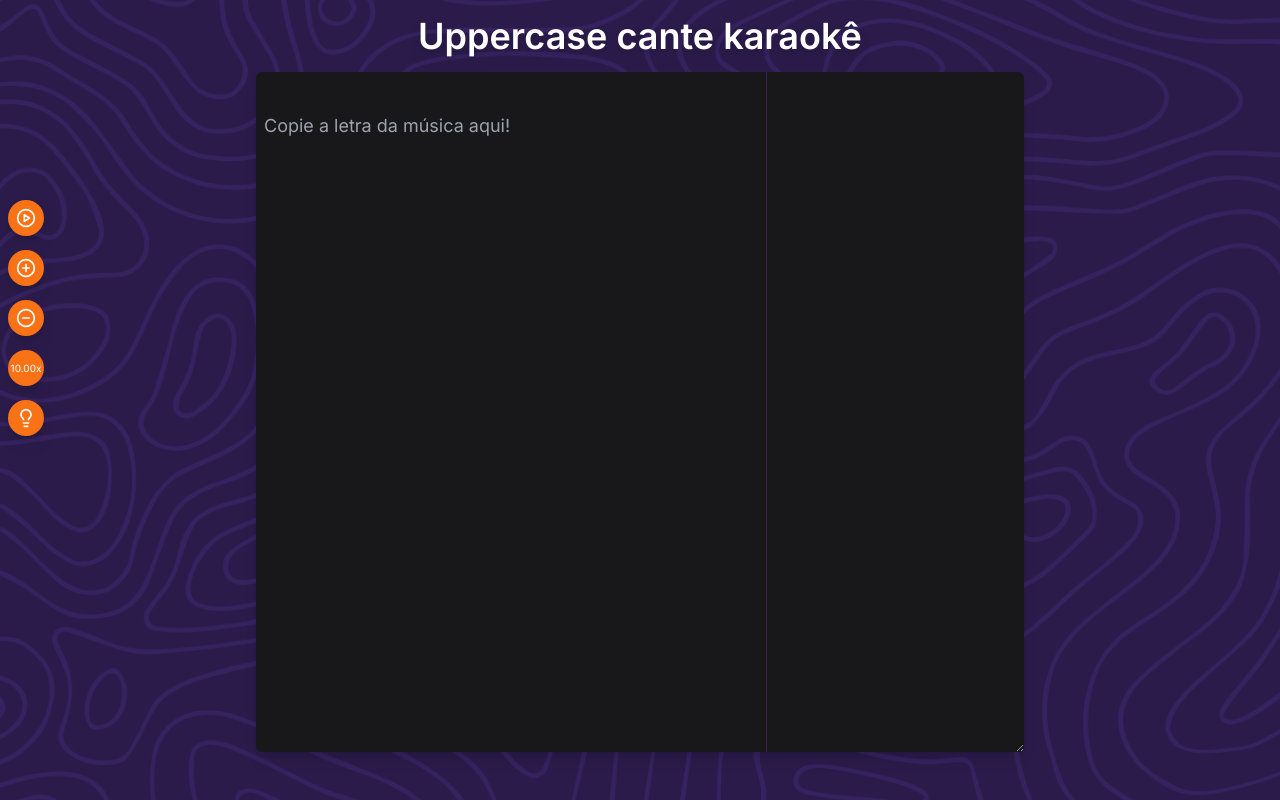
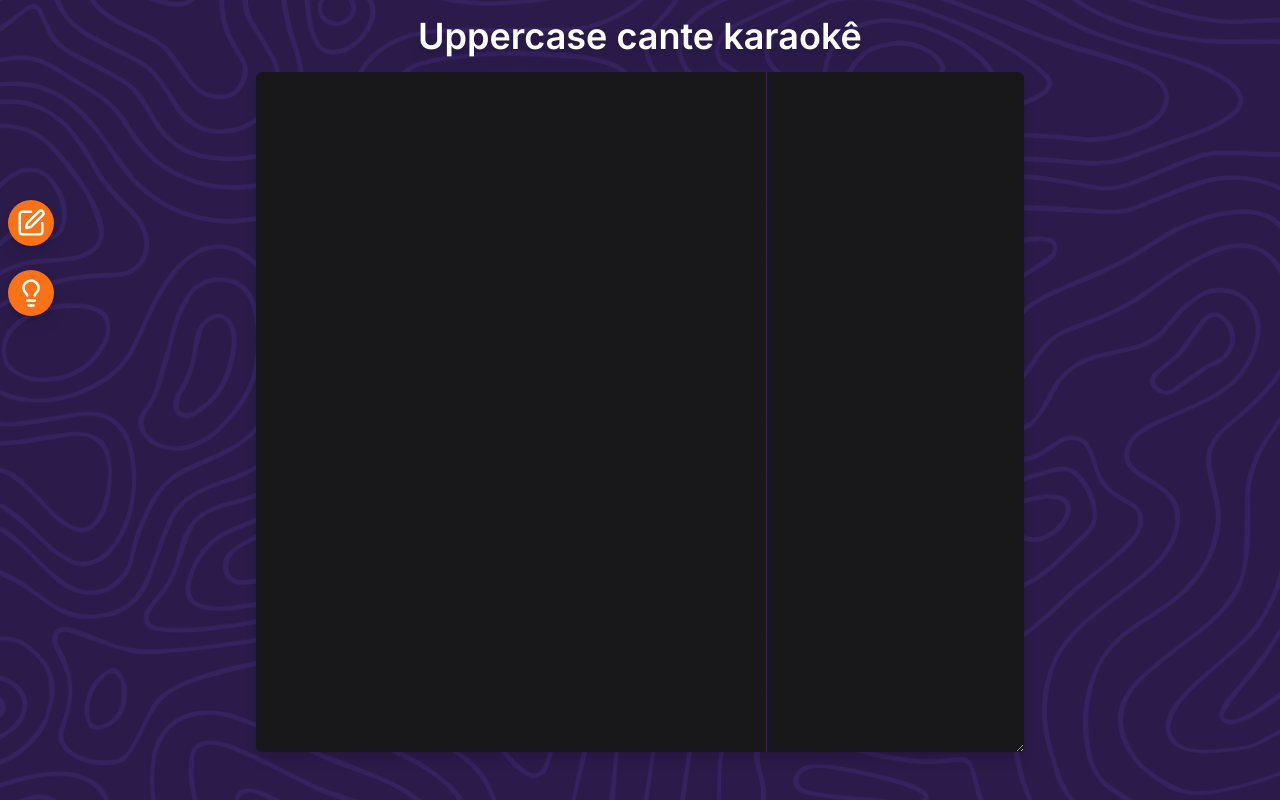
Before and after one commit to AlaPedro/uppercase, a Next.js app: page / in a window 1280 px wide. Both pictures are taken after a click on the button 26 px from the left and 218 px from the top of the page. Built offline with nearby package versions, Linux system fonts and the light colour scheme.

Commit message:
feat highlight

```diff
--- a/src/app/page.tsx
+++ b/src/app/page.tsx
@@ -1,23 +1,18 @@
 "use client";
 import { ToastContainer, toast } from "react-toastify";
 import { useRef, useState } from "react";
-import {
-  Lightbulb,
-  MinusCircle,
-  PauseCircle,
-  PlayCircle,
-  PlusCircle,
-} from "lucide-react";
+import { Lightbulb, Edit, Mic } from "lucide-react";
 
 export default function Home() {
   const [text, setText] = useState<string>("");
-  const [isScrolling, setIsScrolling] = useState(false);
-  const [scrollSpeed, setScrollSpeed] = useState(100); // Velocidade inicial
-  const intervalRef = useRef<NodeJS.Timer | null>(null);
   const textareaRef = useRef<HTMLTextAreaElement | null>(null);
   const [isDark, setIsDark] = useState(true);
+  const [isSingerMode, setIsSingerMode] = useState(false);
+  const [highlightedLines, setHighlightedLines] = useState<number[]>([]);
 
   const handleChange = (event: React.ChangeEvent<HTMLTextAreaElement>) => {
+    if (isSingerMode) return; // Não permite edição no modo cantor
+
     const { selectionStart, selectionEnd, scrollTop } = event.target;
     // Substitui hífens por espaços e converte para maiúsculas
     const textWithoutHyphens = event.target.value.replace(/-/g, " ");
@@ -37,53 +32,6 @@
     }, 0);
   };
 
-  const startStopScrolling = () => {
-    const textarea = document.getElementById(
-      "uppercase"
-    ) as HTMLTextAreaElement;
-
-    if (isScrolling) {
-      // Parar a rolagem
-      setIsScrolling(false);
-      if (intervalRef.current) {
-        clearInterval(intervalRef.current as NodeJS.Timeout);
-        intervalRef.current = null;
-      }
-    } else {
-      // Iniciar a rolagem
-      if (!text) return;
-      setIsScrolling(true);
-
-      intervalRef.current = setInterval(() => {
-        if (
-          textarea &&
-          textarea.scrollTop < textarea.scrollHeight - textarea.clientHeight
-        ) {
-          textarea.scrollTop += 1;
-        } else {
-          // Parar automaticamente ao alcançar o final
-          setIsScrolling(false);
-          clearInterval(intervalRef.current as NodeJS.Timeout);
-          intervalRef.current = null;
-        }
-      }, scrollSpeed);
-    }
-  };
-
-  const increaseSpeed = () => {
-    setScrollSpeed((prev) => Math.max(prev - 10, 10)); // Reduz o intervalo, aumentando a velocidade
-    if (isScrolling) {
-      startStopScrolling();
-    }
-  };
-
-  const decreaseSpeed = () => {
-    setScrollSpeed((prev) => prev + 10); // Aumenta o intervalo, reduzindo a velocidade
-    if (isScrolling) {
-      startStopScrolling();
-    }
-  };
-
   const handleCoppyAll = () => {
     navigator.clipboard.writeText(text);
     toast.success("Texto copiado");
@@ -93,12 +41,96 @@
     setIsDark(!isDark);
   };
 
+  const toggleSingerMode = () => {
+    setIsSingerMode(!isSingerMode);
+    if (!isSingerMode) {
+      // Entrando no modo cantor: reseta highlights e scroll
+      setHighlightedLines([]);
+      setTimeout(() => {
+        const div = document.querySelector(
+          "[data-singer-mode]"
+        ) as HTMLDivElement;
+        if (div) {
+          div.scrollTo({
+            top: 0,
+            behavior: "smooth",
+          });
+        }
+      }, 100);
+    }
+  };
+
+  const handleKeyDown = (
+    event: React.KeyboardEvent<HTMLDivElement | HTMLTextAreaElement>
+  ) => {
+    if (isSingerMode && event.key === " ") {
+      event.preventDefault();
+      const lines = text.split("\n").filter((line) => line.trim() !== "");
+      if (highlightedLines.length < lines.length) {
+        const newHighlightedLines = [
+          ...highlightedLines,
+          highlightedLines.length,
+        ];
+        setHighlightedLines(newHighlightedLines);
+      }
+    }
+  };
+
+  const renderHighlightedText = () => {
+    if (!isSingerMode) return text;
+
+    const lines = text.split("\n");
+
+    return lines
+      .map((line, index) => {
+        if (line.trim() === "") return line;
+
+        // Encontra o índice da linha atual na lista de linhas não vazias
+        let nonEmptyIndex = -1;
+        let currentNonEmptyCount = 0;
+
+        for (let i = 0; i <= index; i++) {
+          if (lines[i].trim() !== "") {
+            if (i === index) {
+              nonEmptyIndex = currentNonEmptyCount;
+            }
+            currentNonEmptyCount++;
+          }
+        }
+
+        const isHighlighted = highlightedLines.includes(nonEmptyIndex);
+        return isHighlighted
+          ? `<span style="color: #ea580c; font-weight: bold;">${line}</span>`
+          : line;
+      })
+      .join("\n");
+  };
+
   return (
     <div className="min-w-screen min-h-screen bg-bg-ck flex flex-col justify-start items-center gap-4 py-4">
       <h1 className="text-white text-4xl drop-shadow-lg font-semibold">
         Uppercase cante karaokê
       </h1>
       <div className="w-full flex flex-col items-center gap-4">
+        {isSingerMode ? (
+          <div
+            onKeyDown={handleKeyDown}
+            tabIndex={0}
+            data-singer-mode
+            className={`w-4/5 md:w-3/5 min-h-[85vh] outline-none rounded-md p-2 shadow-lg py-10 pb-10 text-lg resize-y scroll-smooth relative cursor-default ${
+              isDark ? "bg-zinc-900 text-zinc-200" : "bg-zinc-100 text-zinc-900"
+            }`}
+            style={{
+              backgroundImage: `linear-gradient(90deg, transparent 0%, transparent calc(45ch - 1px), rgba(147, 51, 234, 0.3) calc(45ch - 1px), rgba(147, 51, 234, 0.3) 45ch, transparent 45ch, transparent 100%)`,
+              backgroundSize: "100% 1.5em",
+              backgroundRepeat: "repeat-y",
+              lineHeight: "1.5em",
+              whiteSpace: "pre-wrap",
+              overflowY: "auto",
+            }}
+            dangerouslySetInnerHTML={{ __html: renderHighlightedText() }}
+          />
+        ) : (
           <textarea
             placeholder="Copie a letra da música aqui!"
             value={text}
@@ -114,7 +146,9 @@
             }}
             name="uppercase"
             ref={textareaRef}
-          id="uppercase"></textarea>
+            id="uppercase"
+          />
+        )}
         {text.length > 0 && (
           <button
             onClick={handleCoppyAll}
@@ -123,33 +157,20 @@
           </button>
         )}
       </div>
+
       <button
-        onClick={startStopScrolling}
+        onClick={toggleSingerMode}
         className="bg-orange-500 rounded-full p-2 cursor-pointer fixed left-2 top-[200px] drop-shadow-lg">
-        {isScrolling ? (
-          <PauseCircle size={20} color="white" />
+        {isSingerMode ? (
+          <Edit size={30} color="white" />
         ) : (
-          <PlayCircle size={20} color="white" />
+          <Mic size={30} color="white" />
         )}
       </button>
-
-      <button
-        onClick={increaseSpeed}
-        className="bg-orange-500 rounded-full p-2 cursor-pointer fixed left-2 top-[250px] drop-shadow-lg">
-        <PlusCircle size={20} color="white" />
-      </button>
-      <button
-        onClick={decreaseSpeed}
-        className="bg-orange-500 rounded-full p-2 cursor-pointer fixed left-2 top-[300px] drop-shadow-lg">
-        <MinusCircle size={20} color="white" />
-      </button>
-      <div className="bg-orange-500 w-[36px] h-[36px] rounded-full p-2 cursor-pointer fixed left-2 top-[350px] drop-shadow-lg text-center text-white text-xs flex items-center justify-center">
-        <span className="text-[10px]">{(1000 / scrollSpeed).toFixed(2)}x</span>
-      </div>
       <button
         onClick={handleTheme}
-        className="bg-orange-500 rounded-full p-2 cursor-pointer fixed left-2 top-[400px] drop-shadow-lg">
-        <Lightbulb size={20} color={isDark ? "white" : "black"} />
+        className="bg-orange-500 rounded-full p-2 cursor-pointer fixed left-2 top-[270px] drop-shadow-lg">
+        <Lightbulb size={30} color={isDark ? "white" : "black"} />
       </button>
       <ToastContainer />
     </div>
```
Also changed, not shown: 1 other file (tests, documents, lock files or other folders). Lines whose indentation alone changed are shown as unchanged.
